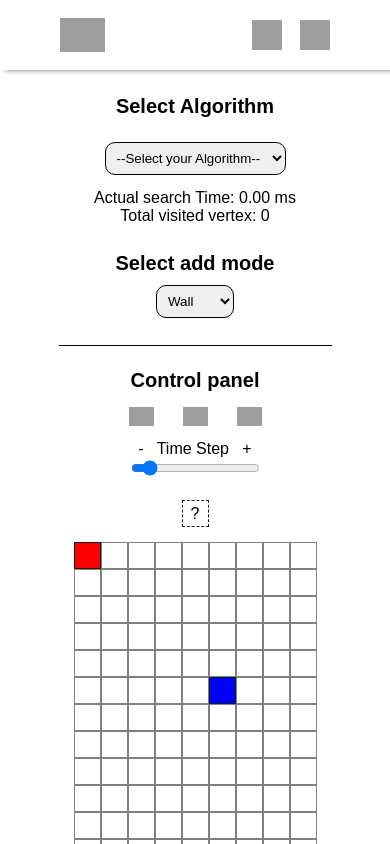
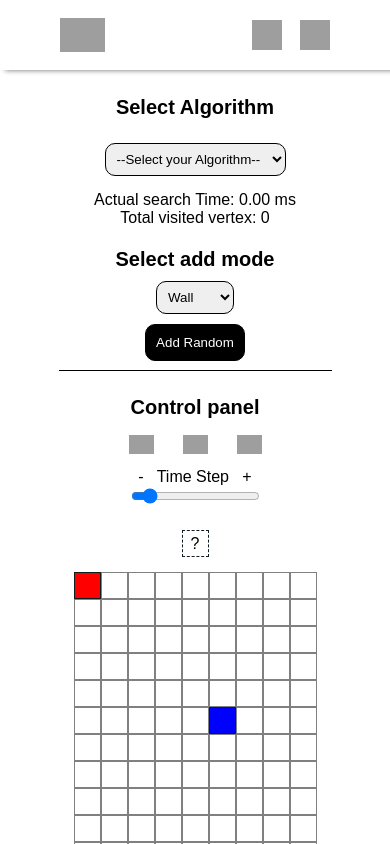
Before and after one commit to HCHANGN/SearchingPathProject, a React app: page /graph in a window 390 px wide. Shown: the top 844 px of the page. Built offline with nearby package versions, Linux system fonts and the light colour scheme; grey boxes are pictures that could not be loaded; the HTML template or start-up script is replaced by a standard one.

Commit message:
add random generate maze

```diff
--- a/src/Graph.css
+++ b/src/Graph.css
@@ -10,11 +10,9 @@ h1{
 }
 
 button{
-    padding-top:10px;
-    padding-bottom: 10px;
-    padding-left: 15px;
-    padding-right: 15px;
-    margin:10px;
+    padding:10px;
+    margin-top:5px;
+    margin-bottom: 5px;
     border-radius: 10px;
     border:0.5px solid black;
     color:white;
@@ -276,7 +274,7 @@ button:hover{
     align-items: center;
     justify-content: center;
     width:90%;
-    height: 110px;
+    height: 120px;
     margin-top:15px;
     margin-bottom: 15px;
     /* flex-wrap: wrap; */
@@ -344,10 +342,13 @@ button:hover{
 
 #modeSelect{
     padding:7px;
-    margin-bottom: 35px;
     border:1px solid black;
     border-radius: 10px;
     cursor: pointer;
+}
+
+#addRandomBtn{
+    padding:0;
 }
 
 @keyframes plugIn {
@@ -397,12 +398,12 @@ button:hover{
 @media (max-width:500px){
     #controlBar{
         width:70%;
-        height:400px;
+        height:430px;
     }
 
     #algoControl{
         width:100%;
-        height:35%;
+        height:33%;
         padding-bottom: 0px;
         border:none;
     }
@@ -415,7 +416,7 @@ button:hover{
         justify-content: center;
         padding-bottom: 0px;
         width:100%;
-        height:30%;
+        height:33%;
     }
 
     #addControlTitle{
@@ -424,7 +425,7 @@ button:hover{
 
     #playControl{
         width:100%;
-        height:35%;
+        height:33%;
     }
 
     #playControlTitle{
@@ -433,7 +434,7 @@ button:hover{
 
     #modeSelect{
         margin-top: 10px;
-        margin-bottom:15px;
+        margin-bottom:5px;
     }
 
     #controlBtnSet{
--- a/src/Graph.js
+++ b/src/Graph.js
@@ -116,6 +116,7 @@ class Graph extends React.Component{
         this.aStar=this.aStar.bind(this);
         this.selectAlgo=this.selectAlgo.bind(this);
         this.listenToResize=this.listenToResize.bind(this);
+        this.addRandomItem=this.addRandomItem.bind(this);
         //this.setter=this.setter.bind(this);
         //this.setAddWeightNum=this.setAddWeightNum.bind(this);
     }
@@ -293,9 +294,9 @@ class Graph extends React.Component{
             this.state.adjacencyList[item].forEach(nVertex=>{
                 if(nVertex.node===vertex){
                     nVertex.weight=value;
-                    this.setState({
-                        weight:[...this.state.weight,nVertex.node]
-                    })
+                    this.setState(state=>({
+                        weight:[...state.weight,nVertex.node]
+                    }))
                 }
             })
         }
@@ -323,9 +324,9 @@ class Graph extends React.Component{
             })
         })
         this.state.adjacencyList[vertex]=[];
-        this.setState({
-            wall:[...this.state.wall,vertex]
-        })
+        this.setState(state =>({
+            wall:[...state.wall,vertex]
+        }));
         //console.log(this.state.adjacencyList);
     }
 
@@ -471,9 +472,6 @@ class Graph extends React.Component{
                 this.state.drawingState=false;
             }
         }
-
-        // this.state.adjacencyListTemp=JSON.parse(JSON.stringify(this.state.adjacencyList));
-
         //build up initial state
         for(let vertex in this.state.adjacencyList){
             if(vertex===this.state.start){
@@ -502,10 +500,8 @@ class Graph extends React.Component{
             }
             path.push(current.val);
             pathWeight.push([current.val,distances[current.val]]);
-            //console.log(path);
             this.state.adjacencyList[current.val].forEach(linkedVertex=>{
                 let totalDis = linkedVertex.weight+distances[current.val];
-                //pathWeight.push([linkedVertex.node,totalDis]);
                 if(distances[linkedVertex.node]>totalDis){
                     distances[linkedVertex.node]=totalDis;
                     previous[linkedVertex.node]=current.val;
@@ -514,7 +510,6 @@ class Graph extends React.Component{
             })
         }
         this.state.pathWeight=pathWeight;
-        //console.log(this.state.pathWeight);
 
         //set shortest path
         let shortestPath = [];
@@ -526,28 +521,9 @@ class Graph extends React.Component{
             tempV=previous[tempV];
         }
         shortestPath.shift();
-        //console.log(shortestPath);
         this.state.DijkstraShortestPath=shortestPath;
         //set animation data
         this.state.SearchResult=path;
-        //this.DijkstraSetter();
-        // this.setterId = setInterval(()=>{
-        //     if(path.length!=0){
-        //         let visitedV = path.shift();
-        //         this.setState({
-        //             visitedPath:[...this.state.visitedPath,visitedV],
-        //         })
-        //     }
-        //     else{
-        //         clearInterval(this.setterId);
-        //         this.setterShort(shortestPath);
-        //     }
-
-        // },this.state.speed)
-
-        //console.log(this.state.pathWeight);
-        //console.log(pathWeight);
-        // console.log(distances);
         this.state.actualCalTime=performance.now()-startTime;
         this.state.totalVisitedVertex=path.length;
         return previous;
@@ -683,6 +659,45 @@ class Graph extends React.Component{
         }
     }
 
+    addRandomItem(){
+        this.setState({
+            init:false,
+            adjacencyList:{},
+            visitedPath:[],
+            pathWeight:[],
+            shortestPath:[],
+            wall:[],
+            weight:[],
+            SearchResult:[],
+            DijkstraShortestPath:[]
+            //start:"0_0",
+            //end:"5_5"
+        },()=>{
+            if(this.state.addWallMode){
+                console.log("add random wall!");
+                    for( let item in this.state.adjacencyList){
+                        let randomNum = Math.random();
+                        if(randomNum<=0.3){
+                            if(item!==this.state.start&&item!==this.state.end){
+                                this.removeEdge(item);
+                            }
+                        }
+                    }
+            }
+            else if(this.state.addWeightMode){
+                console.log("add random weight!");
+                for( let item in this.state.adjacencyList){
+                    let randomNum = Math.random();
+                        if(randomNum<=0.3){
+                            if(item!==this.state.start&&item!==this.state.end){
+                                this.addWeight(item,this.state.addWeightNum);
+                            }
+                        }
+                }
+            }
+        });
+    }
+
 
     ///// View part
 
@@ -690,6 +705,7 @@ class Graph extends React.Component{
         if(!this.state.init){
             this.initGraph();
             this.state.init=true;
+            //console.log(this.state.adjacencyList);
         }
         let graphData = this.makeDrawData();
 
@@ -783,18 +799,6 @@ class Graph extends React.Component{
                                     }
                                     }}></input>
                             </div>
-                            {/* <div id="calResult">
-                                <div id="searchTimeResult">
-                                    <div>
-                                        Actual search Time: {this.state.actualCalTime} ms
-                                    </div>
-                                </div>
-                                <div id="visitedVertexResult">
-                                    <div>
-                                        Total visited vertex: {this.state.totalVisitedVertex}
-                                    </div>
-                                </div>
-                            </div> */}
                         </div>
                     </div>
 
@@ -806,10 +810,9 @@ class Graph extends React.Component{
                                 <option value="weight">Weight</option>
                             </select>
                         </div>
-                        {/* <div id="addControlBtn">
-                            <button onClick={()=>{this.changeMode("weight");}}>Weight</button>
-                            <button onClick={()=>{this.changeMode("wall")}}>Wall</button>
-                        </div> */}
+                        <div id="addRandomBtn">
+                            <button onClick={()=>{this.addRandomItem();}}>Add Random</button>
+                        </div>
                     </div>
                 </div>
                 <div id="introIcon" onClick={()=>{
@@ -884,7 +887,6 @@ class Graph extends React.Component{
                                 start:e.target.id
                             })
                             this.resetAll();
-                            //this.reset();
                         }
                         if(this.state.cEnd){
                             this.setState({
@@ -892,7 +894,6 @@ class Graph extends React.Component{
                                 end:e.target.id
                             })
                             this.resetAll();
-                            //this.reset();
                         }
                     }}
                     onMouseMove={(e)=>{
@@ -940,7 +941,6 @@ class Graph extends React.Component{
                     }}
                     onMouseOut={(e)=>{
                         e.preventDefault();
-                        //console.log(e.target.className);
                         if(this.state.cStart){
                             if(e.target.className==="endVertex"){
                                 e.target.className="endVertex";
--- a/src/NavBar.js
+++ b/src/NavBar.js
@@ -54,7 +54,7 @@ class NavBar extends React.Component{
                 </div>
                 <div id="navBtn">
                     <img id="navGitHub" onClick={()=>{window.open("https://github.com/HCHANGN/SearchingPathProject")}} src="./img/GHIcon.svg"></img>
-                    <img id="navAbout" src="./img/InfoIcon.svg"></img>
+                    <img id="navAbout"  onClick={()=>{window.open("https://hchangn.github.io/")}} src="./img/InfoIcon.svg"></img>
                 </div>
             </div>
         )
```
Also changed, not shown: 2 other files (tests, documents, lock files or other folders).
